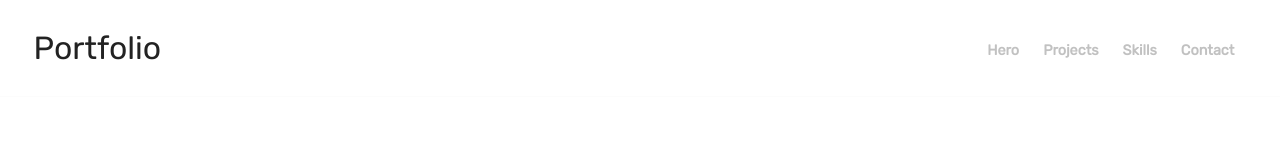
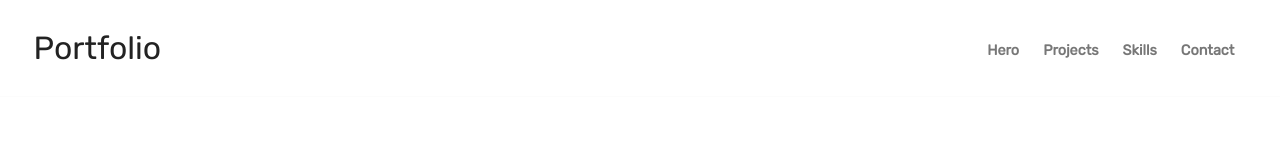
Before and after one commit to StellaNDL/Portfolio, a React (Vite) app: page / in a window 1280 px wide. Shown: the top 160 px of the page. Built offline with nearby package versions, Linux system fonts and the light colour scheme.

Commit message:
Update NavbarStyles.module.css

```diff
--- a/src/sections/Navbar/NavbarStyles.module.css
+++ b/src/sections/Navbar/NavbarStyles.module.css
@@ -38,7 +38,7 @@ span a {
     padding: 0.5rem 0.75rem;
     font-size: clamp(0.9rem, 0.9vw, 1.05rem);
     font-weight: bold;
-    color: #C1C1C1;
+    color: #777777;
     transition: 0.2s;
 }
 
```
